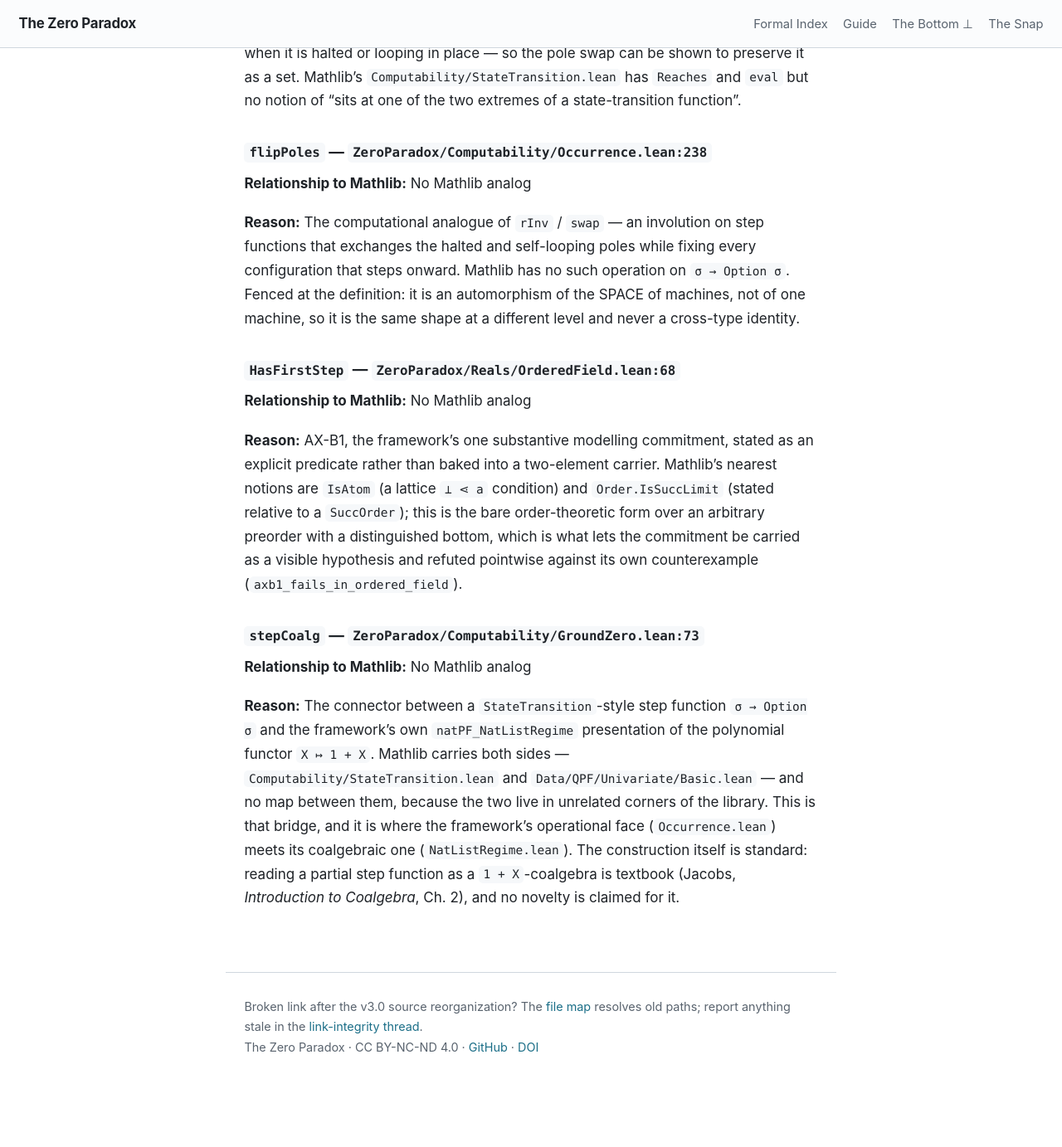
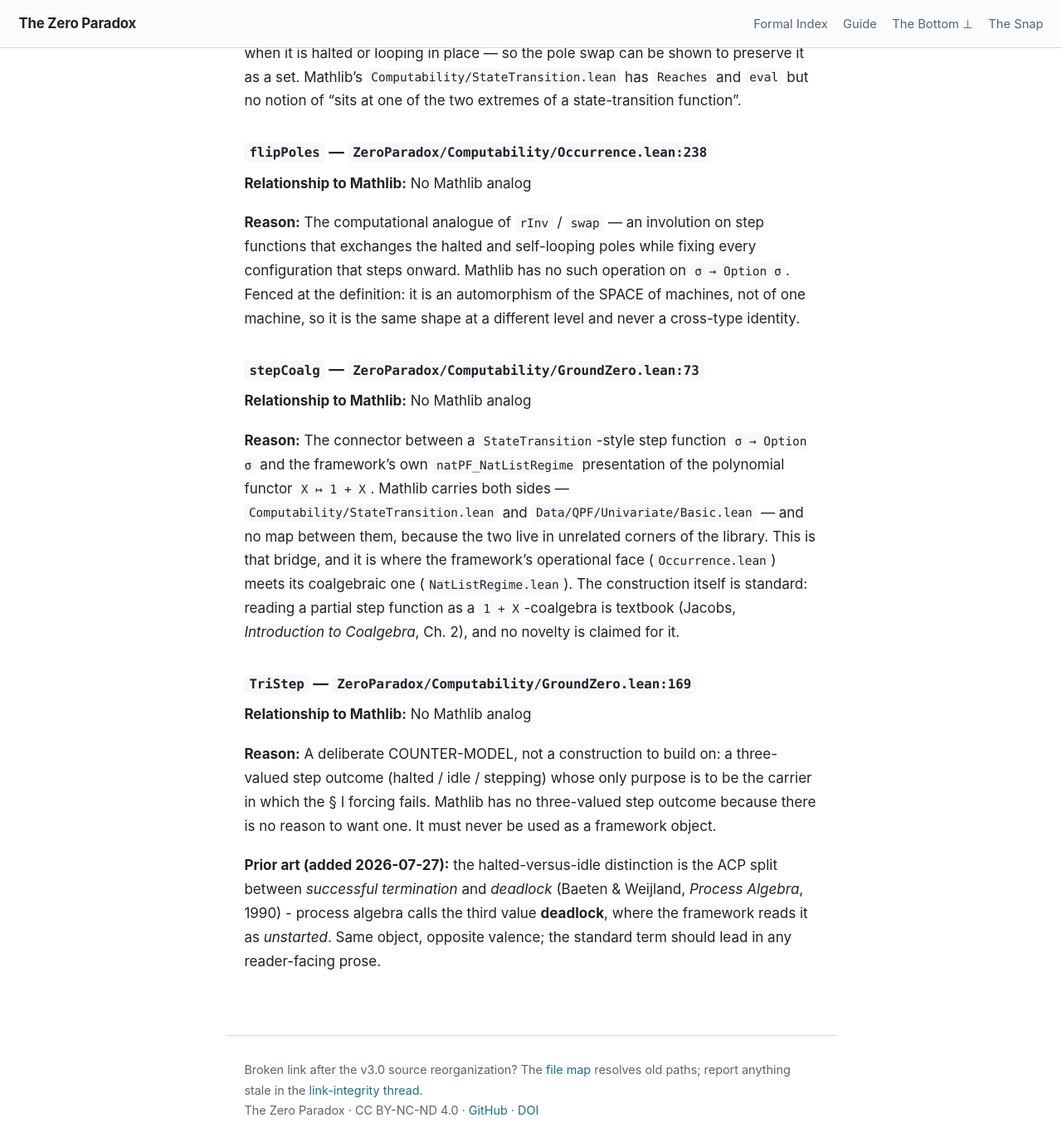
Before and after one commit to timbrigham/ZeroParadox, a Jekyll site: the page built from LEAN_CUSTOM_REGISTRY.md, in a window 1280 px wide and 1400 px high, scrolled down 11692 px. Shown: the top 1383 px of the window at 83% size. Built offline with Jekyll 4.4.1, drawn with Linux system fonts in a browser that asks for light colours; our own code applies the rules of GitHub Pages for plain Markdown files; before the commit the page ends 13015 px from its top, so only the background shows below that.

Commit message:
AX-B1 restated as Mathlib CovBy; prior-art citations applied (Escardo, Rutten, Baier-Katoen, ACP)

```diff
--- a/LEAN_CUSTOM_REGISTRY.md
+++ b/LEAN_CUSTOM_REGISTRY.md
@@ -288,14 +288,17 @@
 
 **Reason:** The computational analogue of `rInv` / `swap` — an involution on step functions that exchanges the halted and self-looping poles while fixing every configuration that steps onward. Mathlib has no such operation on `σ → Option σ`. Fenced at the definition: it is an automorphism of the SPACE of machines, not of one machine, so it is the same shape at a different level and never a cross-type identity.
 
-### `HasFirstStep` — `ZeroParadox/Reals/OrderedField.lean:68`
-
-**Relationship to Mathlib:** No Mathlib analog
-
-**Reason:** AX-B1, the framework's one substantive modelling commitment, stated as an explicit predicate rather than baked into a two-element carrier. Mathlib's nearest notions are `IsAtom` (a lattice `⊥ ⋖ a` condition) and `Order.IsSuccLimit` (stated relative to a `SuccOrder`); this is the bare order-theoretic form over an arbitrary preorder with a distinguished bottom, which is what lets the commitment be carried as a visible hypothesis and refuted pointwise against its own counterexample (`axb1_fails_in_ordered_field`).
 
 ### `stepCoalg` — `ZeroParadox/Computability/GroundZero.lean:73`
 
 **Relationship to Mathlib:** No Mathlib analog
 
 **Reason:** The connector between a `StateTransition`-style step function `σ → Option σ` and the framework's own `natPF_NatListRegime` presentation of the polynomial functor `X ↦ 1 + X`. Mathlib carries both sides — `Computability/StateTransition.lean` and `Data/QPF/Univariate/Basic.lean` — and no map between them, because the two live in unrelated corners of the library. This is that bridge, and it is where the framework's operational face (`Occurrence.lean`) meets its coalgebraic one (`NatListRegime.lean`). The construction itself is standard: reading a partial step function as a `1 + X`-coalgebra is textbook (Jacobs, *Introduction to Coalgebra*, Ch. 2), and no novelty is claimed for it.
+
+### `TriStep` — `ZeroParadox/Computability/GroundZero.lean:169`
+
+**Relationship to Mathlib:** No Mathlib analog
+
+**Reason:** A deliberate COUNTER-MODEL, not a construction to build on: a three-valued step outcome (halted / idle / stepping) whose only purpose is to be the carrier in which the § I forcing fails. Mathlib has no three-valued step outcome because there is no reason to want one. It must never be used as a framework object.
+
+**Prior art (added 2026-07-27):** the halted-versus-idle distinction is the ACP split between *successful termination* and *deadlock* (Baeten & Weijland, *Process Algebra*, 1990) - process algebra calls the third value **deadlock**, where the framework reads it as *unstarted*. Same object, opposite valence; the standard term should lead in any reader-facing prose.
```
Also changed, not shown: 3 other files.
